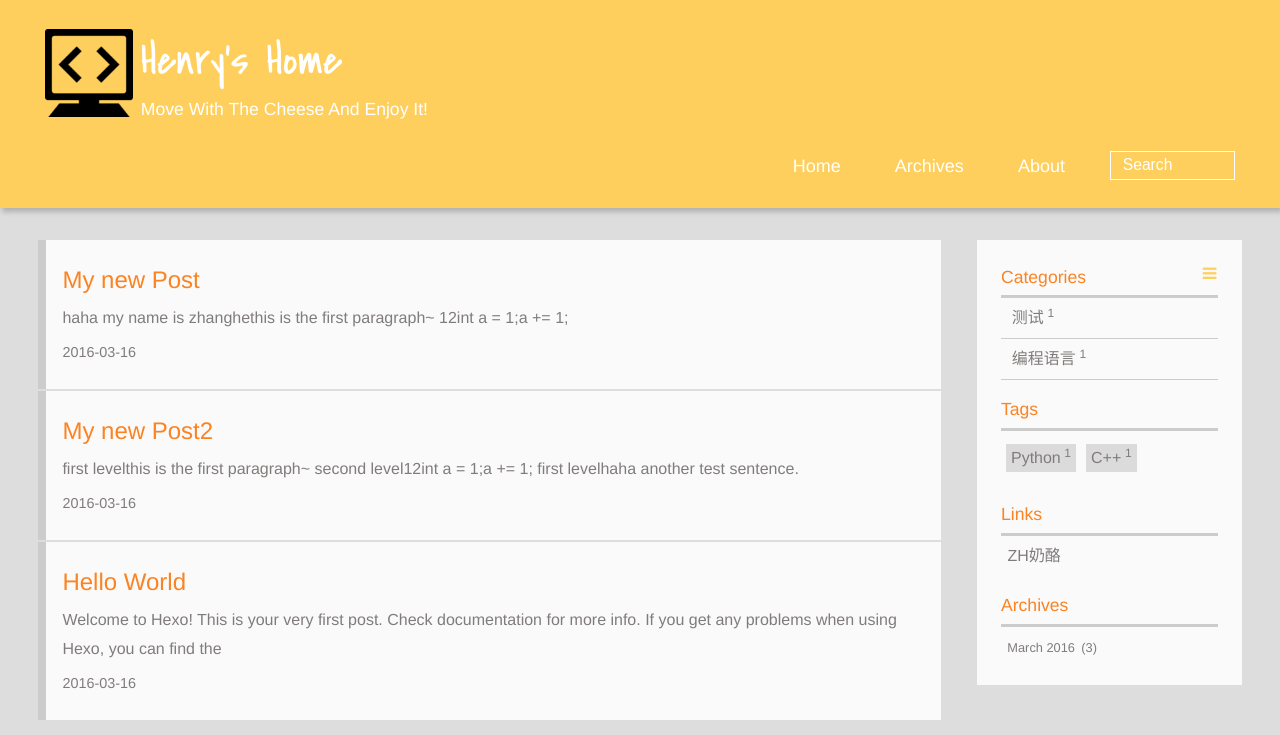
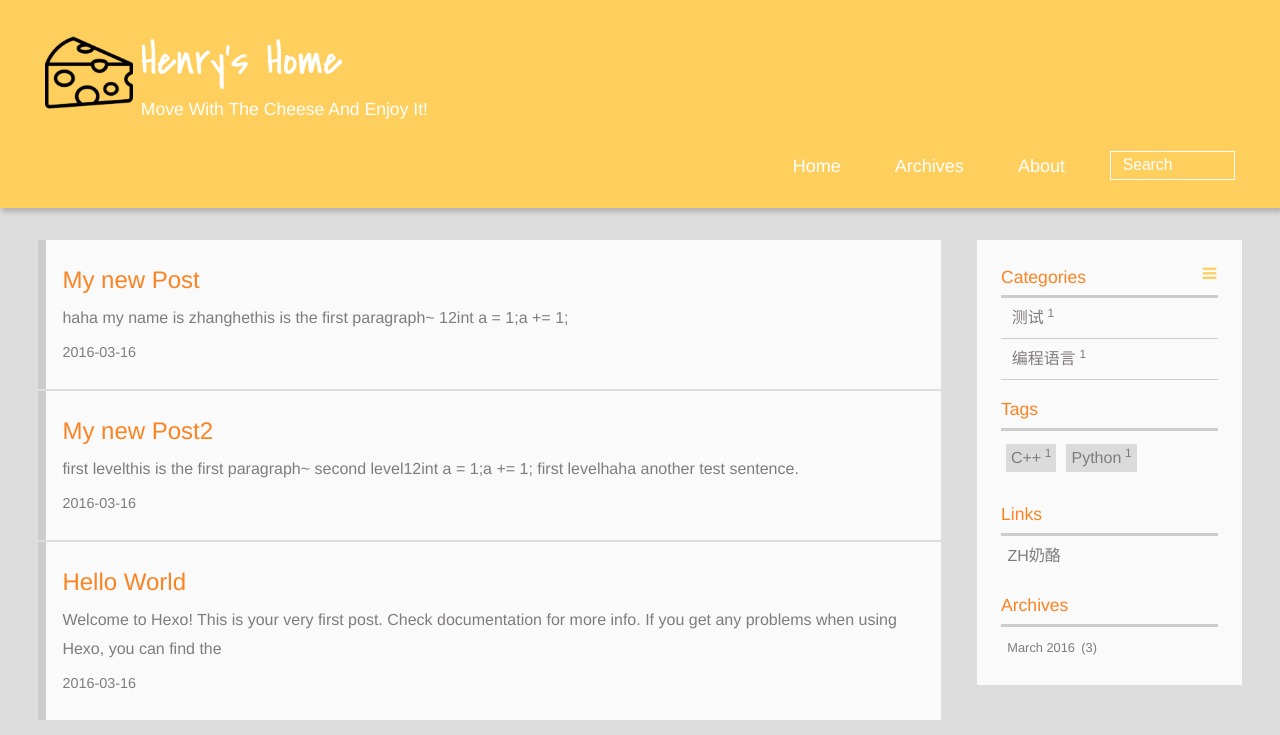
Before and after one commit to cheesezh/cheesezh.github.io, a plain HTML site: page index.html in a window 1280 px wide. Shown: the top 735 px of the page. Drawn offline with Linux system fonts and the light colour scheme; a script that the page names is missing.

Commit message:
Site updated: 2016-03-17 11:07:03

```diff
--- a/index.html
+++ b/index.html
@@ -25,7 +25,7 @@
     <link rel="alternative" href="/atom.xml" title="Henry&#39;s Home" type="application/atom+xml">
 
 
-    <link rel="icon" href="/img/favicon_code.ico">
+    <link rel="icon" href="/img/cheese.ico">
 
 
     <link rel="apple-touch-icon" href="/img/jacman.jpg">
@@ -40,7 +40,7 @@
 <div>
 
 			<div id="imglogo">
-				<a href="/"><img src="/img/logo_code.png" alt="Henry&#39;s Home" title="Henry&#39;s Home"/></a>
+				<a href="/"><img src="/img/cheese.png" alt="Henry&#39;s Home" title="Henry&#39;s Home"/></a>
 			</div>
 
 			<div id="textlogo">
@@ -172,11 +172,11 @@ first levelhaha  another test sentence.</p>
 		<ul class="clearfix">
 
 
-				<li><a href="/tags/Python/" title="Python">Python<sup>1</sup></a></li>
+				<li><a href="/tags/C/" title="C++">C++<sup>1</sup></a></li>
 
 
 
-				<li><a href="/tags/C/" title="C++">C++<sup>1</sup></a></li>
+				<li><a href="/tags/Python/" title="Python">Python<sup>1</sup></a></li>
 
 
 		</ul>
```
Also changed, not shown: 2016/03/16/My-new-Post/index.html (+4 -4 lines), 2016/03/16/hello-world/index.html (+4 -4 lines), 2016/03/16/old-post/index.html (+4 -4 lines), about/tmp_index.html (+2 -2 lines), archives/2016/03/index.html (+2 -2 lines), archives/2016/index.html (+2 -2 lines), archives/index.html (+2 -2 lines), categories/index.html (+2 -2 lines), categories/测试/index.html (+2 -2 lines), categories/编程语言/index.html (+2 -2 lines), tags/C/index.html (+2 -2 lines), tags/Python/index.html (+2 -2 lines), tags/index.html (+2 -2 lines), img/cheese.ico (added), 1 more files.
